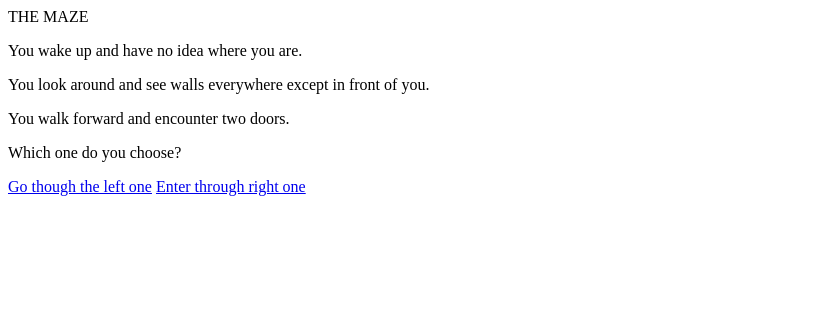
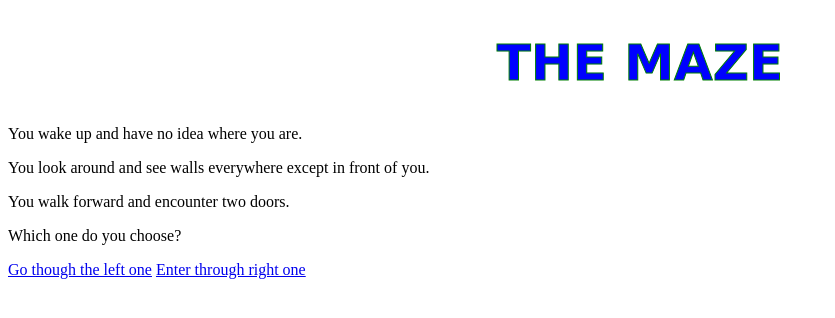
Before and after one commit to ethantrinh/ethantrinh.github.io, a plain HTML site: page index.html in a window 1280 px wide. Shown: the whole page, without its empty margins (0-835 px from the left). Drawn offline with Linux system fonts and the light colour scheme.

Commit message:
Final Story for 9/23/14

```diff
--- a/index.html
+++ b/index.html
@@ -1,19 +1,20 @@
 <!DOCTYPE html>
 <htlm>
-    <head>THE MAZE
+    <head>
     <style type="text/css">
         .myid1 {font-style:oblique;}
         h1 {
             -webkit-text-stroke-color: green;
-            -webkit-text-stroke-width- 2 px;
+            -webkit-text-stroke-width: 1px;
             -webkit-text-fill-color: blue;
              font-family: 'Aladin', cursive;
-             font-size: 80px;
-             text-align: right;
+             font-size: 50px;
+             text-align: center;
         }
     </style>
     </head>
     <body>
+        <h1>THE MAZE</h1>
         <p>You wake up and have no idea where you are.</p>
         <p>You look around and see walls everywhere except in front of you.</p>
         <p>You walk forward and encounter two doors.</p>
```
